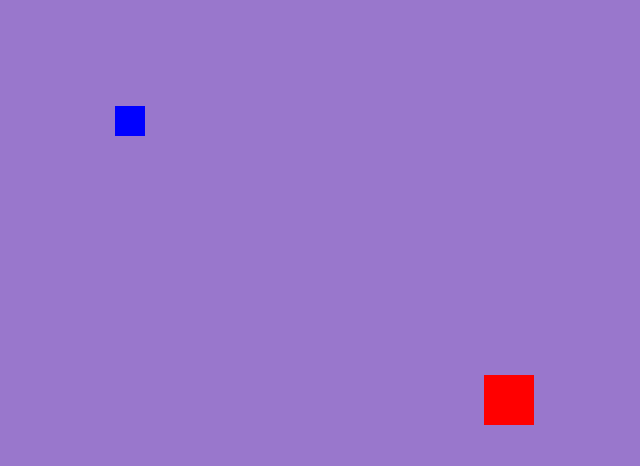
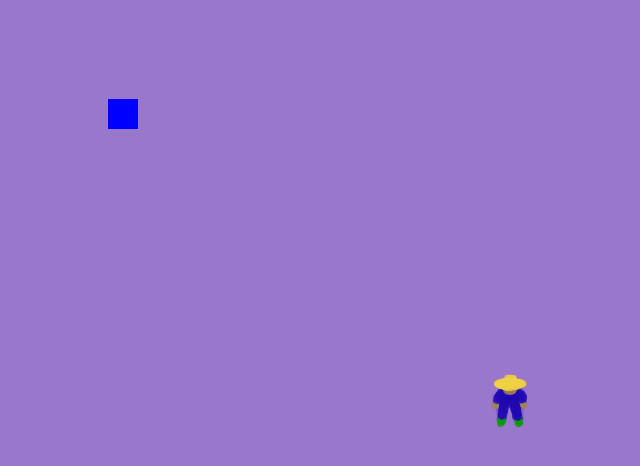
Before and after one commit to ttencate/factoryfarm, a plain HTML site: page index.html in a window 1280 px wide. Shown: the whole page, without its empty margins (131-771 px from the left). Drawn offline with Linux system fonts and the light colour scheme.

Commit message:
Implement farmer walk animation

```diff
--- a/assets/assetsObject.js
+++ b/assets/assetsObject.js
@@ -9,9 +9,21 @@ var assetsObject = {
 		"music.png",
 		"tileset.png",
 		"coins.png",
-	"farmer.png",
 		"grass.png",
 		"backgroundGrass.png",
 		"nomusic.png",
-	"favoicon.png"],
+		"favoicon.png",
+	],
+	"sprites": {
+		"farmer.png": {
+			tile: 64,
+			tileh: 64,
+			map: {
+				farmer_down: [0, 0],
+				farmer_up: [0, 1],
+				farmer_right: [0, 2],
+				farmer_left: [0, 3],
+			},
+		}
+	},
 };
--- a/index.html
+++ b/index.html
@@ -16,6 +16,7 @@
     <script src="./src/utility.js"></script>
     <script src="./src/params.js"></script>
     <script src="./src/components/comp_Chicken.js"></script>
+    <script src="./src/components/comp_ReelFromVelocity.js"></script>
     <script src="./src/components/comp_OriginCoordinates.js"></script>
     <script src="./src/components/comp_KeyControls.js"></script>
     <script src="./src/components/comp_Moving.js"></script>
--- /dev/null
+++ b/src/components/comp_ReelFromVelocity.js
@@ -0,0 +1,39 @@
+"use strict";
+
+Crafty.c('ReelFromVelocity', {
+	init: function() {
+		this.bind('EnterFrame', function(timestep) {
+			this.updateReel();
+		});
+	},
+
+	updateReel: function() {
+		if (typeof this.vx !== 'number' && typeof this.vy !== 'number') {
+			return;
+		}
+		var direction = null;
+		if (this.vx || this.vy) {
+			if (Math.abs(this.vx) > Math.abs(this.vy)) {
+				if (this.vx > 0) {
+					direction = 'right';
+				} else {
+					direction = 'left';
+				}
+			} else {
+				if (this.vy > 0) {
+					direction = 'down';
+				} else {
+					direction = 'up';
+				}
+			}
+			if (this.direction != direction) {
+				this.animate('walking_' + direction, -1);
+				this.direction = direction;
+			}
+		} else {
+			this.pauseAnimation();
+			this.reelPosition(0);
+		}
+		this.direction = direction;
+	},
+});
--- a/src/scenes/scene_Main.js
+++ b/src/scenes/scene_Main.js
@@ -61,8 +61,13 @@ Crafty.scene('Main', function() {
 			};
 		};
 
-		player = Crafty.e('2D, WebGL, Color, KeyControls, Moving, Collision, SpriteAnimation')
-				.color('red').attr({x: 800, y: 500, w: 50, h: 50, z: zLevels['player']})
+		player = Crafty.e('2D, WebGL, Sprite, farmer_down, KeyControls, Moving, Collision, SpriteAnimation, ReelFromVelocity')
+				.attr({x: 800, y: 500, w: 64, h: 64, z: zLevels['player']})
+				.reel('walking_down', 500, [[0, 0], [1, 0], [2, 0], [3, 0]])
+				.reel('walking_up', 500, [[0, 1], [1, 1], [2, 1], [3, 1]])
+				.reel('walking_right', 500, [[0, 2], [1, 2], [2, 2], [3, 2]])
+				.reel('walking_left', 500, [[0, 3], [1, 3], [2, 3], [3, 3]])
+				.animate('walking_down', 0)
 				._Moving()
 				._KeyControls(Crafty.keys.LEFT_ARROW, Crafty.keys.RIGHT_ARROW, Crafty.keys.UP_ARROW, Crafty.keys.DOWN_ARROW);
 		Crafty.viewport.clampToEntities = false;
```
Also changed, not shown: 1 other file. Lines whose indentation alone changed are shown as unchanged.
